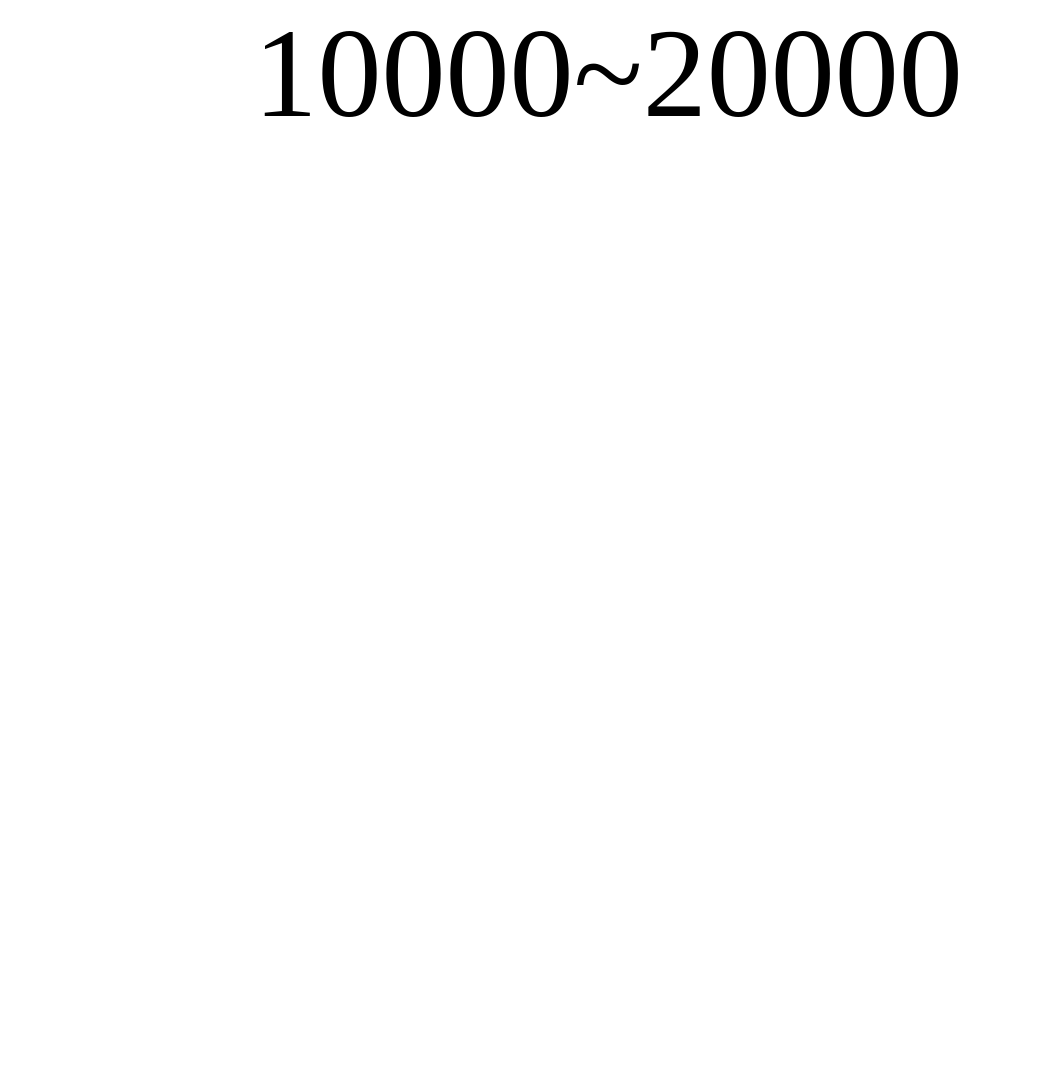
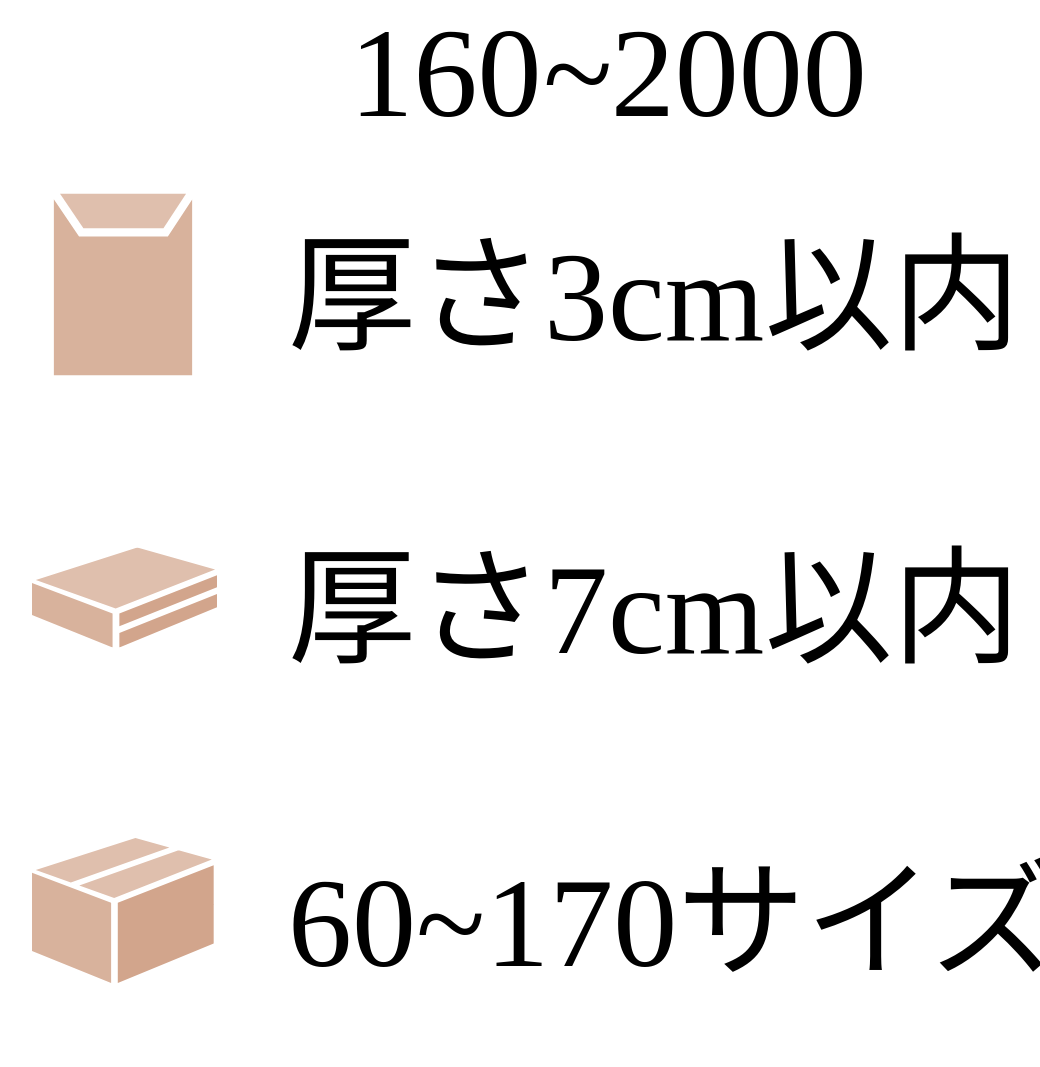
Before and after one commit to zordius/zordius-hackweek-2024-q4, a website built with webpack: page src/html/index.html in a window 1280 px wide. Shown: the whole page, without its empty margins (32-1072 px from the left). Before the commit the page ends 800 px from the top, so only its background shows below. Built offline with nearby package versions, Linux system fonts and the light colour scheme.

Commit message:
feat: size selector

```diff
--- a/src/css/index.css
+++ b/src/css/index.css
@@ -1,5 +1,10 @@
 body {
   margin: 0;
+  padding: 10vw 0 0 0;
+}
+
+body * {
+  box-sizing: border-box;
 }
 
 .loading {
@@ -24,24 +29,80 @@ body {
   }
 }
 
-@property --num {
+@property --num1 {
   syntax: '<integer>';
-  initial-value: 0;
-  inherits: false;
+  initial-value: 300;
+  inherits: true;
 }
 
-div {
-  transition: --num 1s;
-  counter-reset: num var(--num);
+@property --num2 {
+  syntax: '<integer>';
+  initial-value: 2000;
+  inherits: true;
 }
 
 #fee {
+  top: 0;
   position: fixed;
   font-size: 10vw;
   text-align: center;
   width: 100%;
 }
 
-#fee span::after {
-  content: counter(num);
+#fee span:nth-child(1)::after {
+  transition: --num1 1s;
+  counter-reset: num1 var(--num1);
+  content: counter(num1);
 }
+
+#fee span:nth-child(3)::after {
+  transition: --num2 1s;
+  counter-reset: num2 var(--num2);
+  content: counter(num2);
+}
+
+#size span {
+  display: block;
+  font-size: 10vw;
+  padding: 5vw;
+  transition: all 1s;
+  text-indent: 20vw;
+}
+
+#size span::before {
+  display: block;
+  width: 100%;
+}
+
+#size span:nth-child(1)::before {
+  content: '厚さ3cm以内';
+  background: url('./nekopos.svg') no-repeat;
+  background-size: contain;
+}
+
+#size span:nth-child(2)::before {
+  content: '厚さ7cm以内';
+  background: url('./compact.svg') no-repeat;
+  background-size: contain;
+}
+
+#size span:nth-child(3)::before {
+  content: '60~170サイズ';
+  background: url('./pack.svg') no-repeat;
+  background-size: contain;
+}
+
+.step1 #size span {
+  font-size: 8vw;
+  text-indent: 13vw;
+  max-height: 0;
+  overflow: hidden;
+  padding: 0;
+  background: #eee;
+}
+
+.step1.size1 #size span:nth-child(1),
+.step1.size2 #size span:nth-child(2),
+.step1.size3 #size span:nth-child(3) {
+  max-height: 100vh;
+}
--- a/src/js/index.js
+++ b/src/js/index.js
@@ -1,12 +1,45 @@
 require('../css/index.css');
 
+var step = 0;
+var size = 0;
+
+const setClass = () => {
+  document.body.className = `step${step} size${size}`;
+}
+
+const setFee = (fee1, fee2) => {
+  const fee = document.querySelectorAll('#fee span');
+  const range = document.querySelector('#fee i');
+  fee[0].style.setProperty('--num1', fee1);
+  range.innerHTML = fee2 ? '~' : '';
+  if (fee2) {
+    fee[1].style.setProperty('--num2', fee2);
+  }
+}
 
 const initApp = () => {
   document.body.innerHTML = `
-  <div id="fee"><span>1000</span>~<span>2000</span></div>
+  <div id="fee"><span></span><i></i><span></span></div>
+  <div id="size">
+    <span></span>
+    <span></span>
+    <span></span>
+  </div>
   `;
-
+  document.querySelectorAll('#size span').forEach((span, i) => {
+    span.addEventListener('click', () => {
+      if (step === 1) {
+        size = 0;
+        step = 0;
+      } else {
+        size = i + 1;
+        step = 1;
+      }
+      setClass();
+    });
+  });
   document.body.classList.remove('loading');
+  setFee(160, 2000);
 }
 
 setTimeout(initApp, 0);
```
Also changed, not shown: src/css/compact.svg (added), src/css/nekopos.svg (added), src/css/pack.svg (added).
